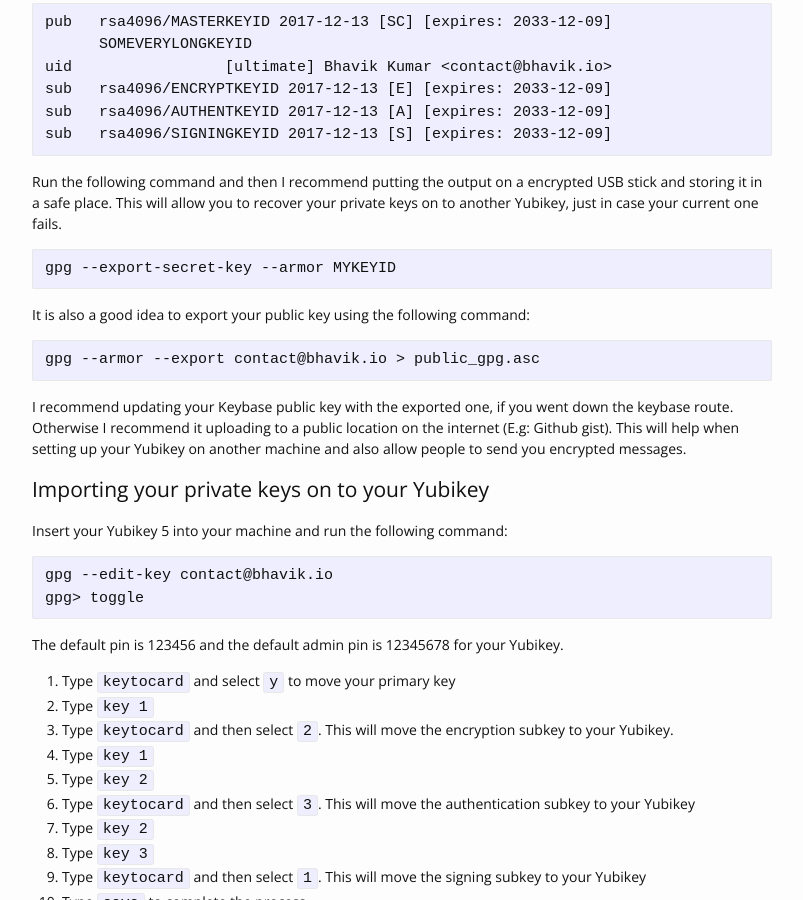
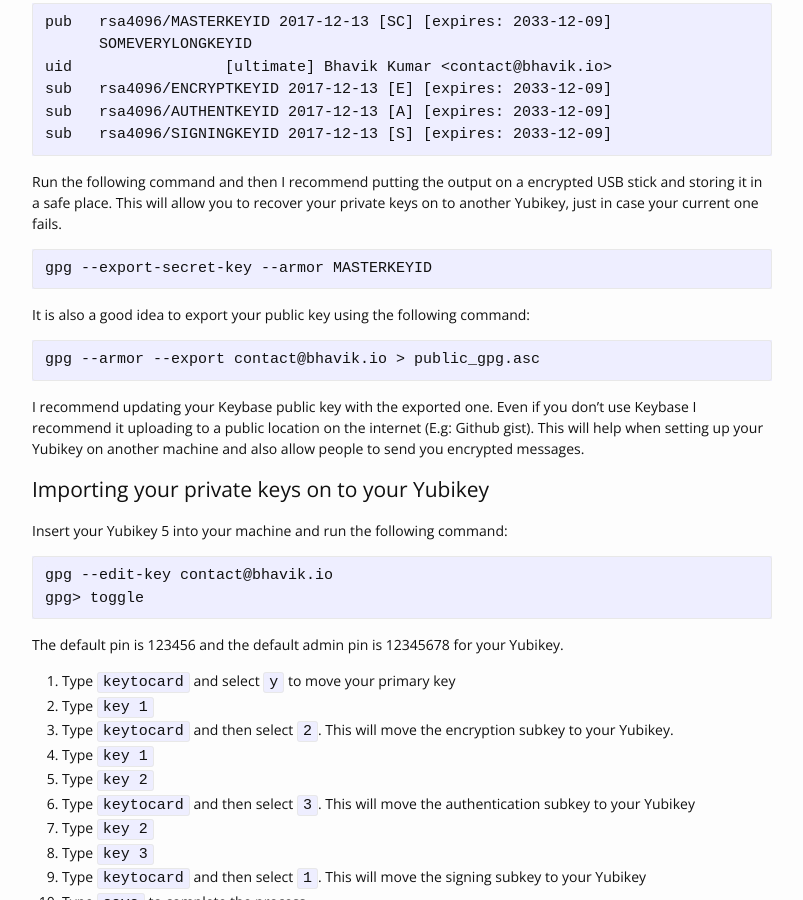
Before and after one commit to bhavikkumar/bhavik.io, a Jekyll site: the page built from _posts/2019-02-02-yubikey-git-ssh.md, in a window 1280 px wide and 900 px high, scrolled down 2552 px. Shown: the whole window, without its empty margins (238-1041 px from the left). Built offline with Jekyll 4.4.1, drawn with Linux system fonts in a browser that asks for light colours; comment, search, counter and statistics services are not loaded.

Commit message:
Minor fixes to yubikey post

````diff
--- a/_posts/2019-02-02-yubikey-git-ssh.md
+++ b/_posts/2019-02-02-yubikey-git-ssh.md
@@ -109,7 +109,7 @@ sub   rsa4096/SIGNINGKEYID 2017-12-13 [S] [expires: 2033-12-09]
 
 Run the following command and then I recommend putting the output on a encrypted USB stick and storing it in a safe place. This will allow you to recover your private keys on to another Yubikey, just in case your current one fails.
 ```
-gpg --export-secret-key --armor MYKEYID
+gpg --export-secret-key --armor MASTERKEYID
 ```
 
 It is also a good idea to export your public key using the following command:
@@ -117,7 +117,7 @@ It is also a good idea to export your public key using the following command:
 gpg --armor --export contact@bhavik.io > public_gpg.asc
 ```
 
-I recommend updating your Keybase public key with the exported one, if you went down the keybase route. Otherwise I recommend it uploading to a public location on the internet (E.g: Github gist). This will help when setting up your Yubikey on another machine and also allow people to send you encrypted messages.
+I recommend updating your Keybase public key with the exported one. Even if you don't use Keybase I recommend it uploading to a public location on the internet (E.g: Github gist). This will help when setting up your Yubikey on another machine and also allow people to send you encrypted messages.
 
 # Importing your private keys on to your Yubikey
 Insert your Yubikey 5 into your machine and run the following command:
````
